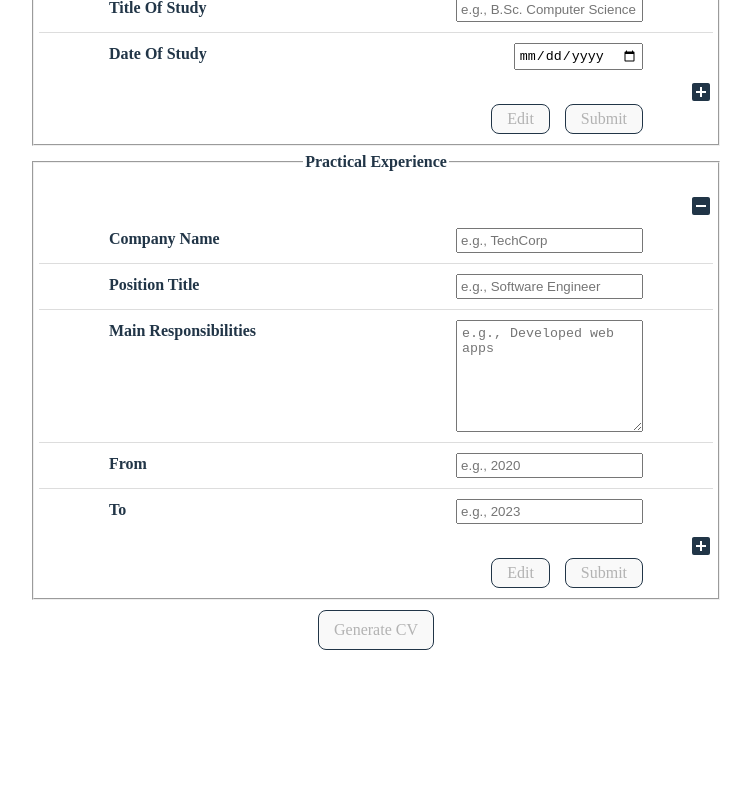
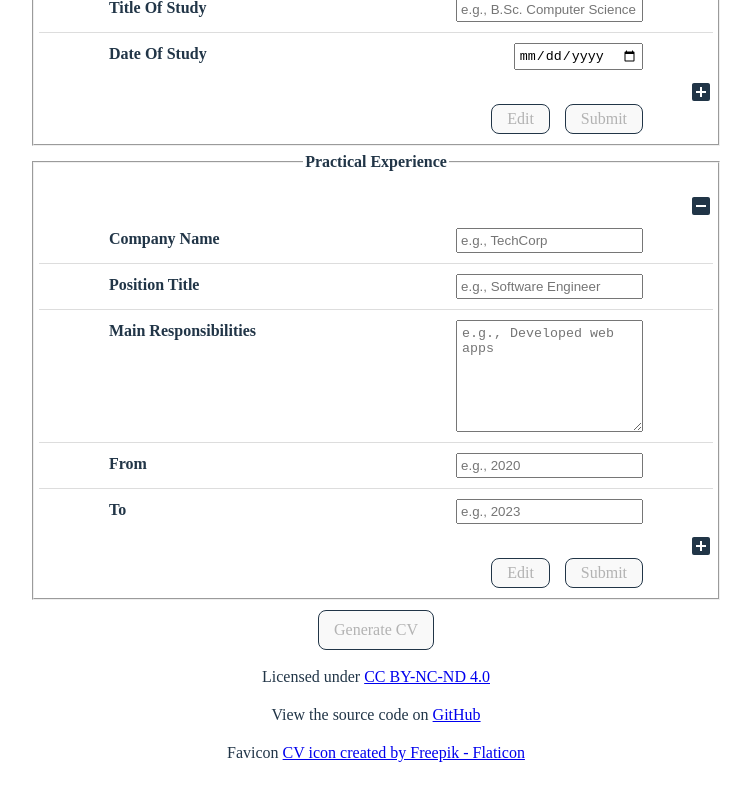
Before and after one commit to Maddily/cv-generator, a React (Vite) app: page / in a window 1280 px wide. Shown: the part 374-1174 px from the top of the page, without its empty margins (264-1015 px from the left). Before the commit the page ends 1056 px from the top, so only its background shows below. Built offline with nearby package versions, Linux system fonts and the light colour scheme.

Commit message:
Create a footer with credits and links
The footer links to the source code on Github,
mentions the license and gives credit to Freepik.

```diff
--- a/src/App.jsx
+++ b/src/App.jsx
@@ -18,15 +18,20 @@ function App() {
     } else {
       setCvReady(false);
     }
-  }, [setCvReady, isEditingGeneralInfo, isEditingEducationalExp, isEditingPracticalExp]);
+  }, [
+    setCvReady,
+    isEditingGeneralInfo,
+    isEditingEducationalExp,
+    isEditingPracticalExp,
+  ]);
 
   const handlePrinting = () => {
-    const buttons = document.querySelectorAll('.no-print');
-    buttons.forEach((button) => (button.style.display = 'none'));
+    const noPrint = document.querySelectorAll('.no-print');
+    noPrint.forEach((element) => (element.style.display = 'none'));
 
     window.print();
 
-    buttons.forEach((button) => (button.style.display = 'block'));
+    noPrint.forEach((element) => (element.style.display = 'block'));
   };
 
   return (
@@ -50,6 +55,24 @@ function App() {
       >
         Generate CV
       </button>
+      <footer className="no-print">
+        <p>
+          Licensed under{' '}
+          <a href="https://creativecommons.org/licenses/by-nc-nd/4.0/">
+            CC BY-NC-ND 4.0
+          </a>
+        </p>
+        <p>
+          View the source code on{' '}
+          <a href="https://github.com/Maddily/cv-generator">GitHub</a>
+        </p>
+        <p>
+          Favicon&nbsp;
+          <a href="https://www.flaticon.com/free-icons/cv" title="CV icons">
+            CV icon created by Freepik - Flaticon
+          </a>
+        </p>
+      </footer>
     </>
   );
 }
```
